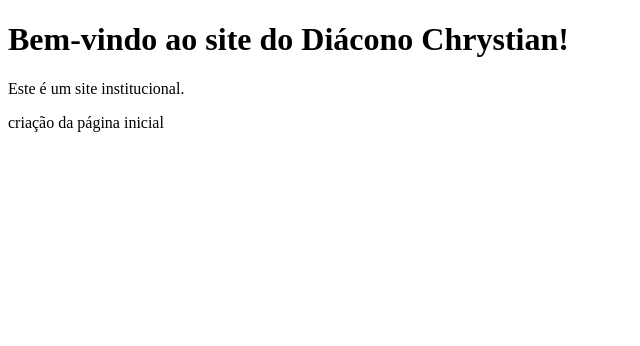
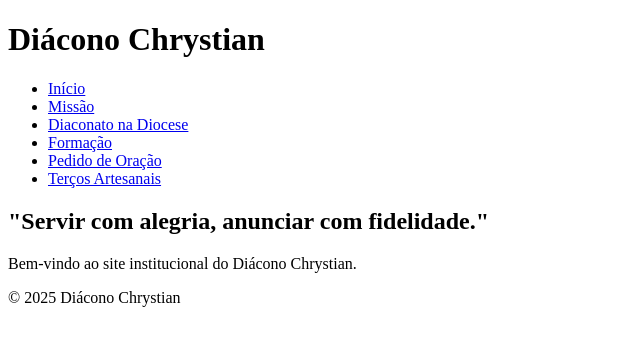
Before and after one commit to diacono-chrystian/site-diacono, a plain HTML site: page index.html in a window 1280 px wide. Shown: the whole page, without its empty margins (0-640 px from the left). Drawn offline with Linux system fonts and the light colour scheme.

Commit message:
Update index.html

```diff
--- a/index.html
+++ b/index.html
@@ -1,12 +1,36 @@
+<!-- index.html -->
 <!DOCTYPE html>
 <html lang="pt-BR">
 <head>
-  <meta charset="UTF-8">
+  <meta charset="UTF-8" />
+  <meta name="viewport" content="width=device-width, initial-scale=1.0" />
   <title>Diácono Chrystian</title>
+  <link rel="stylesheet" href="style.css" />
 </head>
 <body>
-  <h1>Bem-vindo ao site do Diácono Chrystian!</h1>
-  <p>Este é um site institucional.</p>
+  <header>
+    <h1>Diácono Chrystian</h1>
+    <nav>
+      <ul>
+        <li><a href="index.html">Início</a></li>
+        <li><a href="missao.html">Missão</a></li>
+        <li><a href="diaconato-diocese.html">Diaconato na Diocese</a></li>
+        <li><a href="formacao.html">Formação</a></li>
+        <li><a href="oracao.html">Pedido de Oração</a></li>
+        <li><a href="tercos.html">Terços Artesanais</a></li>
+      </ul>
+    </nav>
+  </header>
+
+  <main>
+    <section>
+      <h2>"Servir com alegria, anunciar com fidelidade."</h2>
+      <p>Bem-vindo ao site institucional do Diácono Chrystian.</p>
+    </section>
+  </main>
+
+  <footer>
+    <p>&copy; 2025 Diácono Chrystian</p>
+  </footer>
 </body>
 </html>
-criação da página inicial
```
